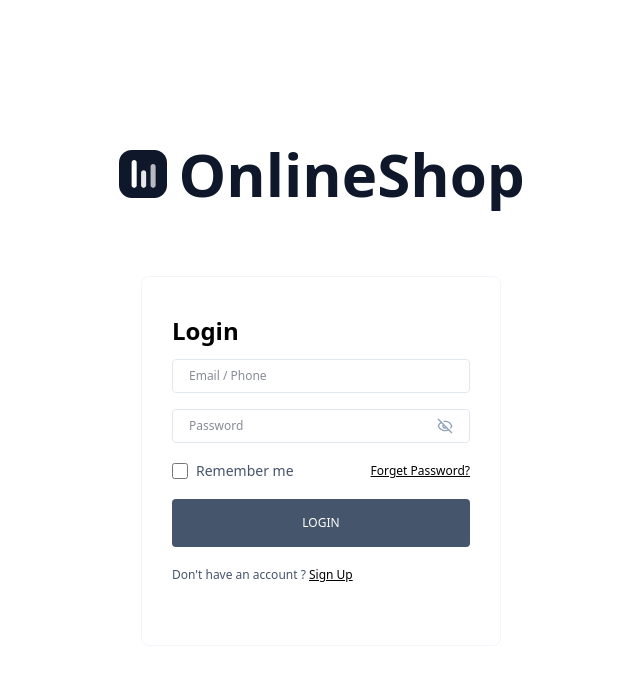
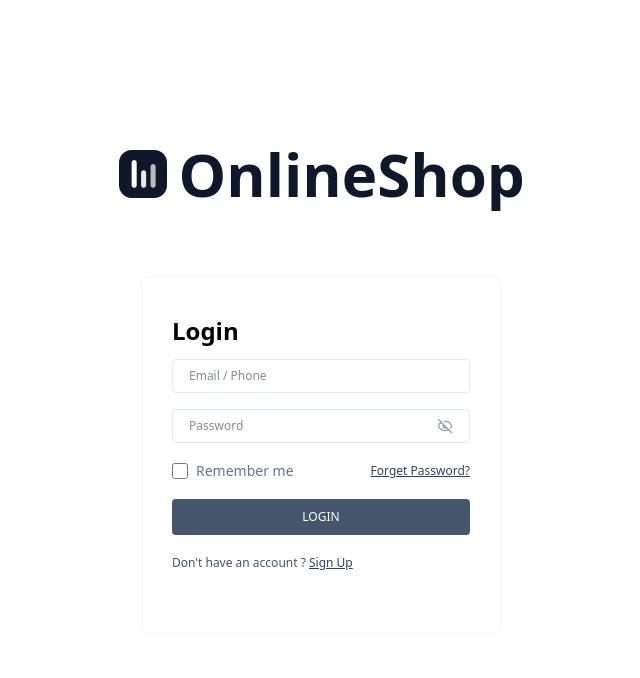
Before and after one commit to viegopp/online-shop-cpe241, a React (Vite) app in the folder frontend/: page /login in a window 1280 px wide. Shown: the top 678 px of the page, without its empty margins (319-959 px from the left). Built offline with nearby package versions, Linux system fonts and the light colour scheme.

Commit message:
🐛 fix(app): adjust UI follows the design

```diff
--- a/frontend/src/components/Button.jsx
+++ b/frontend/src/components/Button.jsx
@@ -5,7 +5,7 @@ const Button = ({
   ...props
 }) => {
   const baseStyles =
-    "flex flex-col justify-center items-center px-1.5 py-2 w-full text-xs font-medium leading-loose text-center whitespace-nowrap rounded min-h-[30px]";
+    "flex flex-col justify-center items-center px-1.5 py-1 w-full text-xs font-medium leading-loose text-center whitespace-nowrap rounded min-h-[30px]";
   const variants = {
     primary: "bg-slate-600 text-white",
   };
@@ -15,7 +15,7 @@ const Button = ({
       className={`${baseStyles} ${variants[variant]} ${className}`}
       {...props}
     >
-      <span className="px-2.5 py-1">{children}</span>
+      <span className="px-2.5 py-0.5">{children}</span>
     </button>
   );
 };
--- a/frontend/src/components/LoginForm.jsx
+++ b/frontend/src/components/LoginForm.jsx
@@ -35,9 +35,8 @@ const LoginForm = () => {
     e.preventDefault();
     setError("");
 
-    // TODO: Change "userName" to "email"
     // TODO: Check for "Remember Me" functionality (Optional)
-    const success = login(formData.email, formData.password);
+    const { success, message } = login(formData.email, formData.password);
 
     if (success) {
       navigate("/dashboard");
@@ -52,7 +51,7 @@ const LoginForm = () => {
   };
 
   const handleSignUp = () => {
-    navigate("/register");
+    navigate("/signup");
   };
 
   return (
@@ -90,7 +89,7 @@ const LoginForm = () => {
           <button
             type="button"
             onClick={handleForgotPassword}
-            className="text-xs font-medium leading-6 text-center text-black underline"
+            className="text-xs font-medium leading-6 text-center text-slate-700 underline"
           >
             Forget Password?
           </button>
@@ -105,7 +104,7 @@ const LoginForm = () => {
           <button
             type="button"
             onClick={handleSignUp}
-            className="text-black underline"
+            className="text-slate-700 underline"
           >
             Sign Up
           </button>
--- a/frontend/src/components/RememberMeCheckbox.jsx
+++ b/frontend/src/components/RememberMeCheckbox.jsx
@@ -5,9 +5,9 @@ const RememberMeCheckbox = ({ checked, onChange }) => {
         type="checkbox"
         checked={checked}
         onChange={onChange}
-        className="w-4 h-4 text-slate-600 border-slate-300 rounded focus:ring-slate-500"
+        className="w-4 h-4 text-slate-200 border-slate-200 rounded focus:ring-slate-500"
       />
-      <span className="text-sm text-slate-600">Remember me</span>
+      <span className="text-sm text-slate-500">Remember me</span>
     </label>
   );
 };
```
